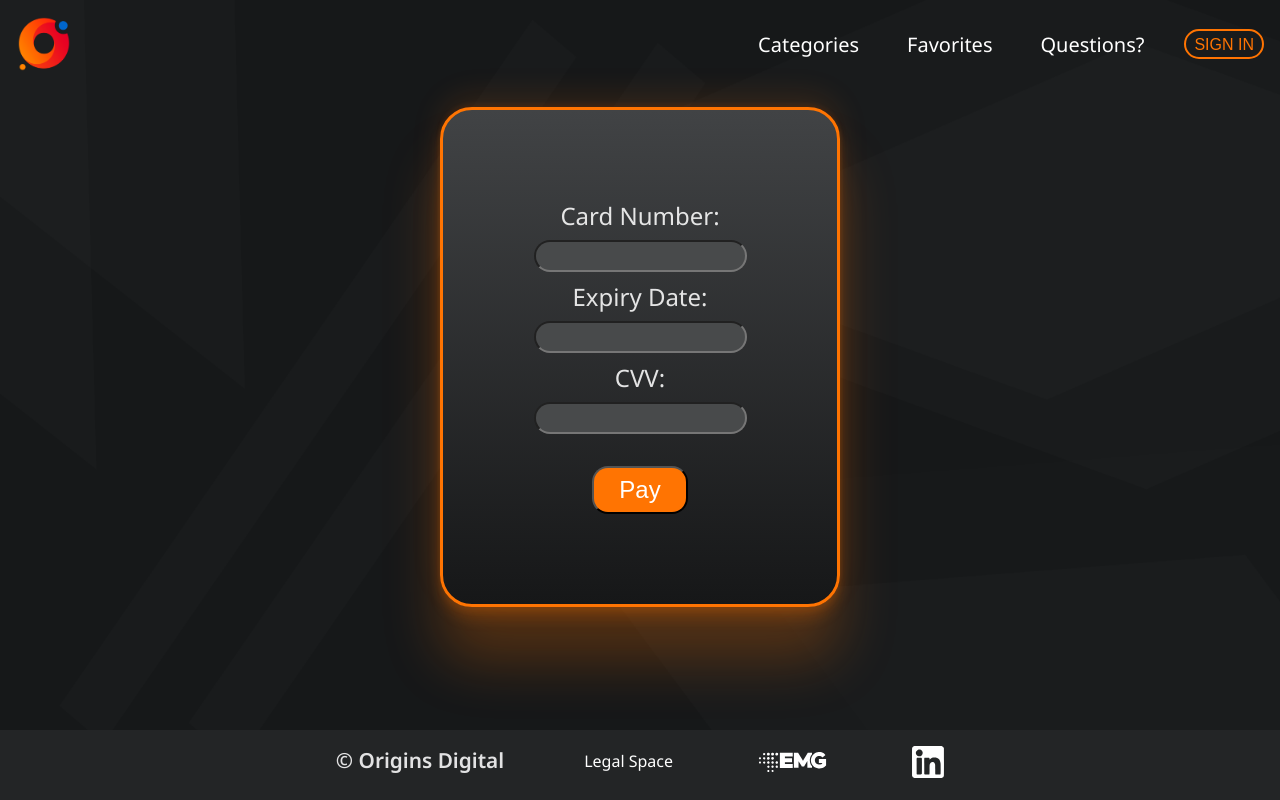
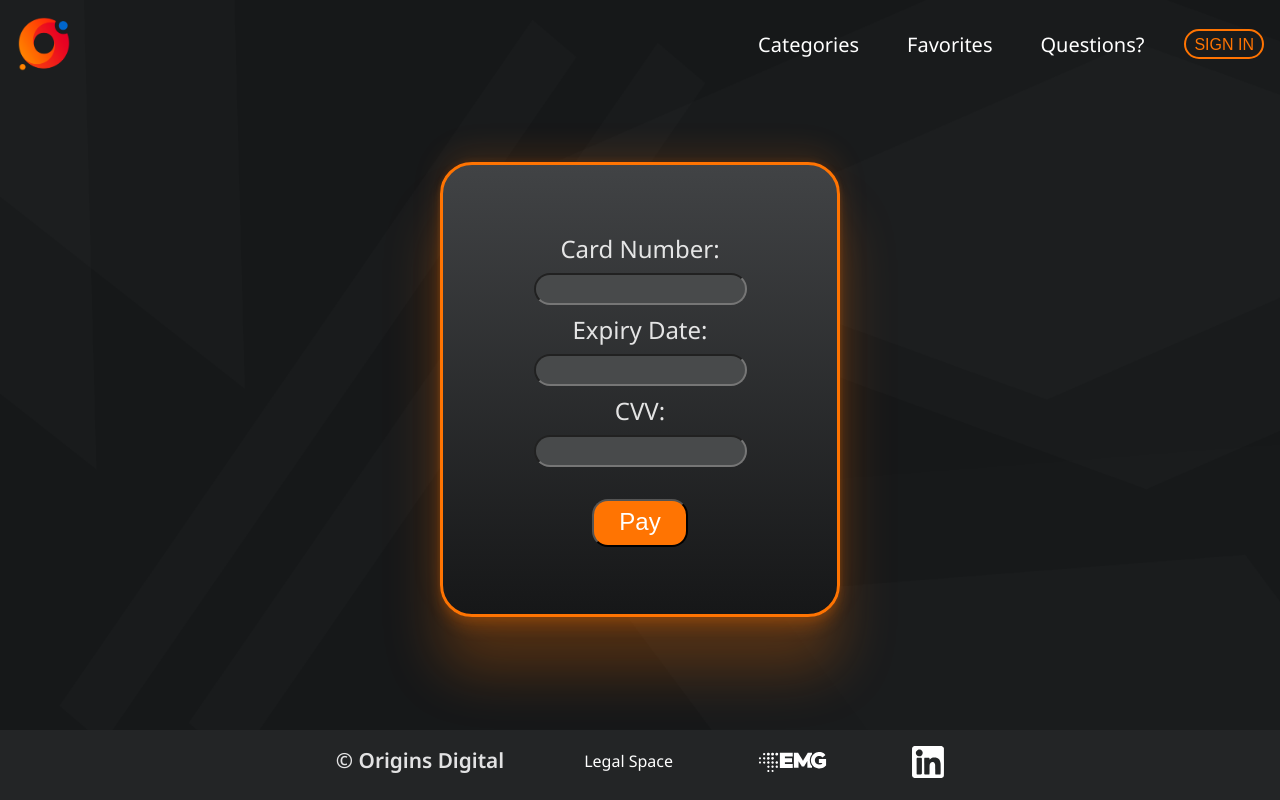
Before and after one commit to WildCodeSchool/2022-11-JS-RemoteFR-Geekrew-P3-OriginsDigital, a React (Vite) app in the folder frontend/: page /payments in a window 1280 px wide. Built offline with nearby package versions, Linux system fonts and the light colour scheme; no server answers.

Commit message:
css changes on payment page

```diff
--- a/frontend/src/styles/Payments.module.scss
+++ b/frontend/src/styles/Payments.module.scss
@@ -11,8 +11,9 @@
     align-items: center;
     justify-content: center;
     min-height: 70%;
-    width: 75%;
+    width: 100%;
     max-width: 25rem;
+    min-width: 20rem;
     background: linear-gradient(to top, #161718, #414345);
     border-radius: 2rem;
     border: solid 3px #ff7402;
@@ -95,3 +96,9 @@
     color: #fff;
     font-size: 1.5rem;
 }
+
+@media screen and (min-width: 993px) {
+    .contPay {
+        margin-top: 4rem;
+    }
+}
```
